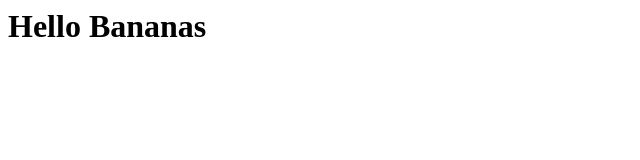
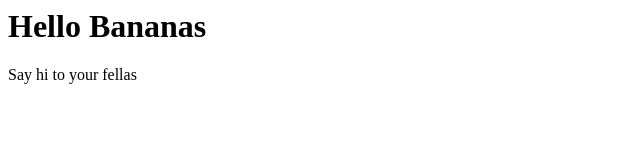
Before and after one commit to toohardofaquestion/toohardofaquestion.github.io, a plain HTML site: page index.html in a window 1280 px wide. Shown: the whole page, without its empty margins (0-640 px from the left). Drawn offline with Linux system fonts and the light colour scheme.

Commit message:
Update index.html

```diff
--- a/index.html
+++ b/index.html
@@ -1 +1,2 @@
 <h1>Hello Bananas</h1>
+<p> Say hi to your fellas </p>
```
